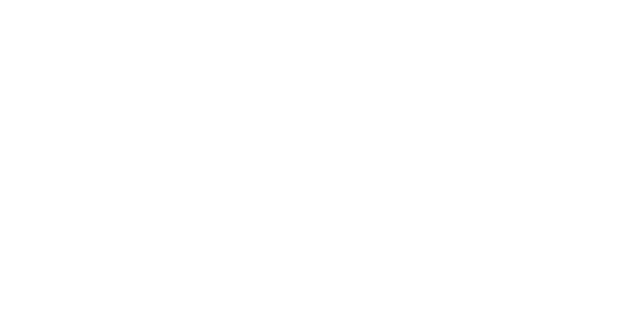
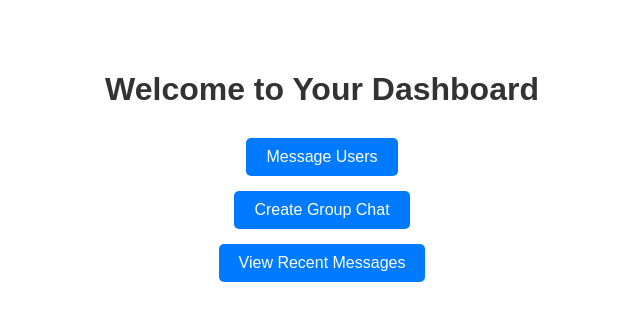
Before and after one commit to Affan88888/quantum-safe-messaging, a React (Create React App) app in the folder frontend/: page /main in a window 1280 px wide. Before the commit this address had no page. Shown: the top 320 px of the page, without its empty margins (318-958 px from the left). Built offline with nearby package versions, Linux system fonts and the light colour scheme.

Commit message:
dodan Main.js i Main.css

```diff
--- a/frontend/src/App.js
+++ b/frontend/src/App.js
@@ -4,6 +4,7 @@ import { BrowserRouter as Router, Routes, Route } from 'react-router-dom';
 import HomePage from './pages/HomePage';
 import Login from './pages/Login';
 import SignUp from './pages/SignUp';
+import Main from './pages/Main';
 
 function App() {
   return (
@@ -12,6 +13,7 @@ function App() {
         <Route path="/" element={<HomePage />} />
         <Route path="/login" element={<Login />} />
         <Route path="/signup" element={<SignUp />} />
+        <Route path="/main" element={<Main />} />
       </Routes>
     </Router>
   );
--- a/frontend/src/pages/Login.js
+++ b/frontend/src/pages/Login.js
@@ -1,18 +1,28 @@
 // src/pages/Login.js
 import React, { useState } from 'react';
+import { useNavigate } from 'react-router-dom'; // Hook for navigation
 import './Login.css'; // Import the CSS file for styling
 
 const Login = () => {
   // State to manage form inputs
   const [email, setEmail] = useState('');
   const [password, setPassword] = useState('');
+  const navigate = useNavigate(); // Initialize the navigation hook
 
   // Handler for form submission
   const handleSubmit = (e) => {
     e.preventDefault();
-    // Perform login logic here (e.g., API call to Flask backend)
+
+    // Simulate authentication (replace with actual API call to Flask backend)
+    if (email === 'user@example.com' && password === 'password') {
+      // Redirect to the Main page on successful login
+      navigate('/main');
+    } else {
+      alert('Invalid email or password');
+    }
+
+    // Log the credentials for debugging purposes
     console.log('Logging in with:', { email, password });
-    alert(`Login attempted with email: ${email}`);
   };
 
   return (
--- /dev/null
+++ b/frontend/src/pages/Main.css
@@ -0,0 +1,36 @@
+/* General container styling */
+.main-container {
+    text-align: center;
+    padding: 50px;
+    font-family: Arial, sans-serif;
+  }
+
+  /* Heading styling */
+  .main-container h1 {
+    color: #333;
+    margin-bottom: 30px;
+  }
+
+  /* Action buttons container */
+  .main-actions {
+    display: flex;
+    flex-direction: column;
+    align-items: center;
+    gap: 15px;
+  }
+
+  /* Button styling */
+  .action-button {
+    padding: 10px 20px;
+    font-size: 16px;
+    color: #fff;
+    background-color: #007bff;
+    border: none;
+    border-radius: 5px;
+    cursor: pointer;
+    transition: background-color 0.3s ease;
+  }
+
+  .action-button:hover {
+    background-color: #0056b3;
+  }
--- /dev/null
+++ b/frontend/src/pages/Main.js
@@ -0,0 +1,17 @@
+import React from 'react';
+import './Main.css'; // Import the CSS file for styling
+
+const Main = () => {
+  return (
+    <div className="main-container">
+      <h1>Welcome to Your Dashboard</h1>
+      <div className="main-actions">
+        <button className="action-button">Message Users</button>
+        <button className="action-button">Create Group Chat</button>
+        <button className="action-button">View Recent Messages</button>
+      </div>
+    </div>
+  );
+};
+
+export default Main;
```
